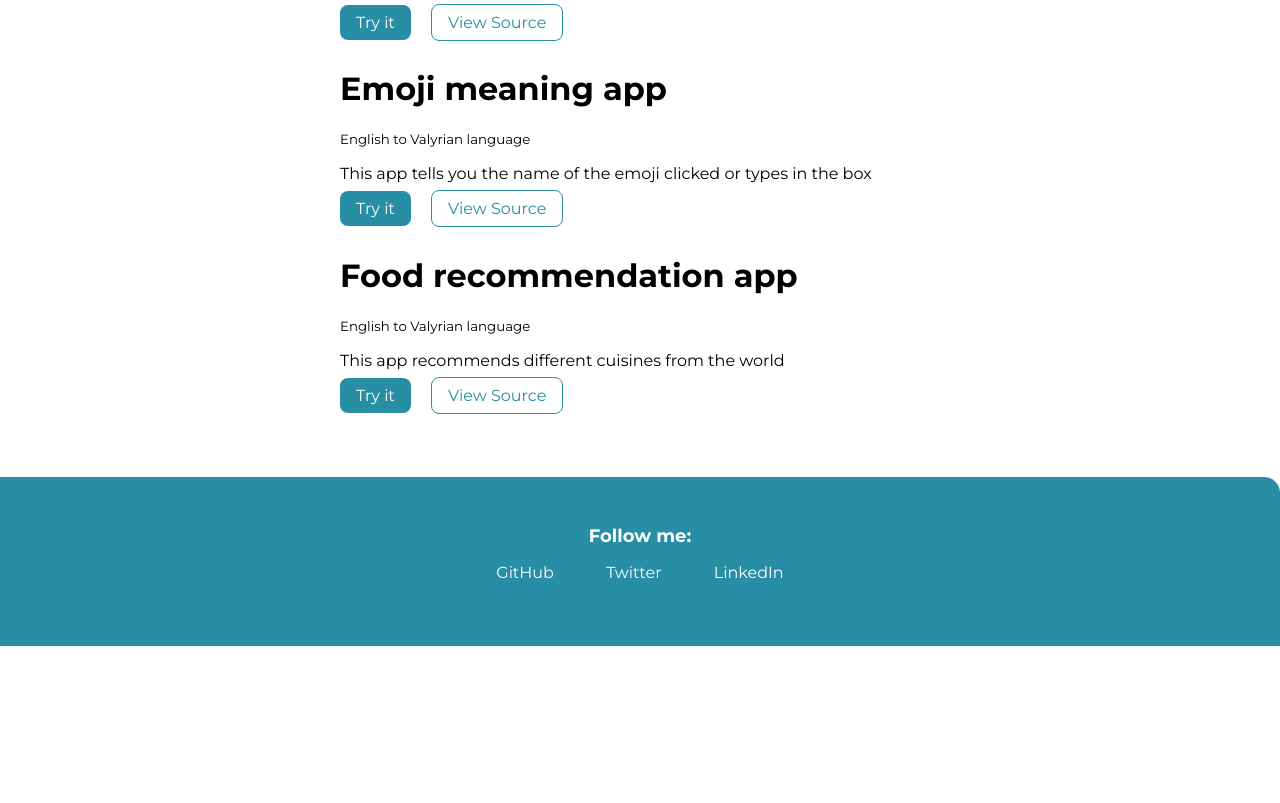
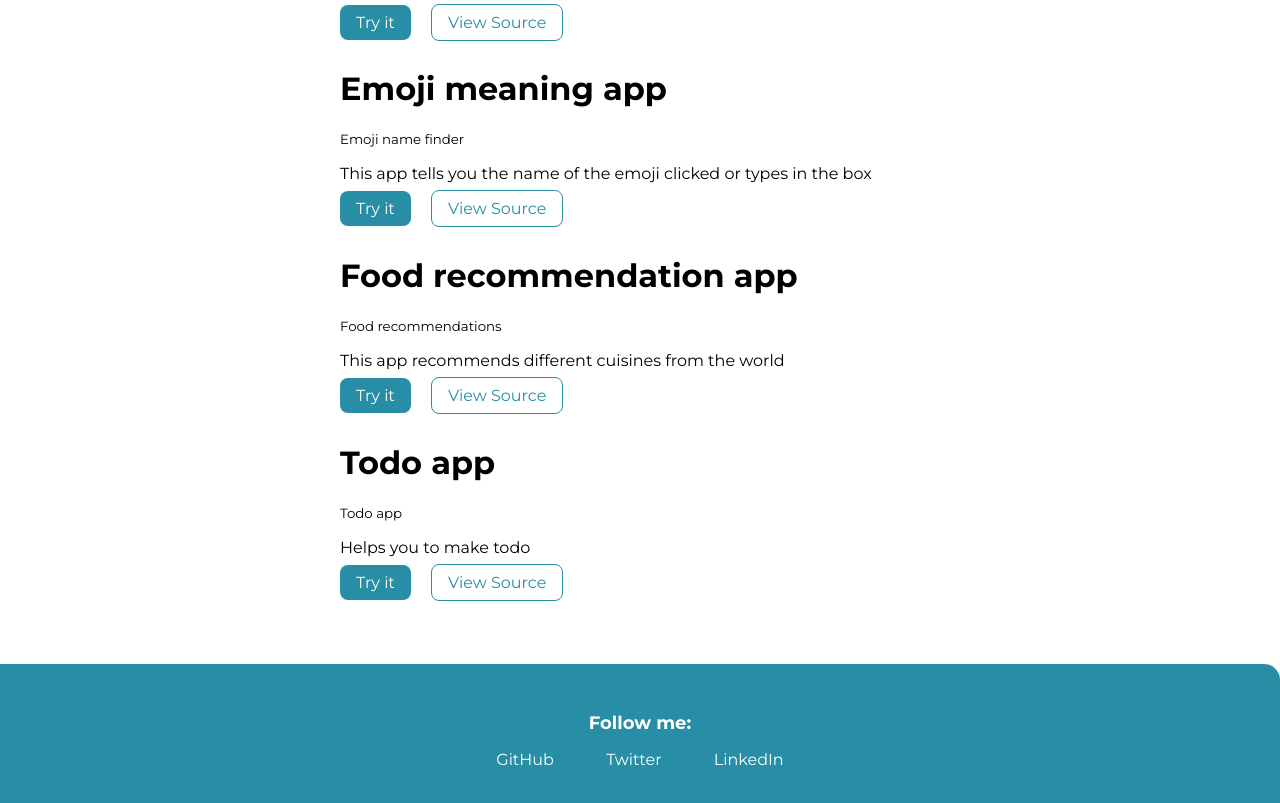
Before and after one commit to Syedmha/My-Portfolio, a plain HTML site: page projects.html in a window 1280 px wide. Shown: the part 1280-2083 px from the top of the page. Before the commit the page ends 1926 px from the top, so only its background shows below. Drawn offline with Linux system fonts and the light colour scheme.

Commit message:
project update

```diff
--- a/projects.html
+++ b/projects.html
@@ -70,7 +70,7 @@
             </div>
             <div class="showcase-list container container-center ">
                 <h1>Emoji meaning app</h1>
-                <small>English to Valyrian language</small>
+                <small>Emoji name finder</small>
                 <p>This app tells you the name of the emoji clicked or types in the box</p>
                 <a class="link link-primary"
                     href="https://9yr4v.csb.app/" target="_blank">Try it</a>
@@ -78,11 +78,19 @@
             </div>
             <div class="showcase-list container container-center ">
                 <h1>Food recommendation app</h1>
-                <small>English to Valyrian language</small>
+                <small>Food recommendations</small>
                 <p>This app recommends different cuisines from the world</p>
                 <a class="link link-primary"
                     href="https://lsq1x.csb.app/" target="_blank">Try it</a>
                 <a class="link link-secondary" href="https://github.com/Syedmha/food-recommendations" target="_blank">View Source</a>
+            </div>
+            <div class="showcase-list container container-center ">
+                <h1>Todo app</h1>
+                <small>Todo app</small>
+                <p>Helps you to make todo</p>
+                <a class="link link-primary"
+                    href="https://sad-allen-e97d72.netlify.app/" target="_blank">Try it</a>
+                <a class="link link-secondary" href="https://github.com/Syedmha/to-do-app" target="_blank">View Source</a>
             </div>
         </li>
 
```
